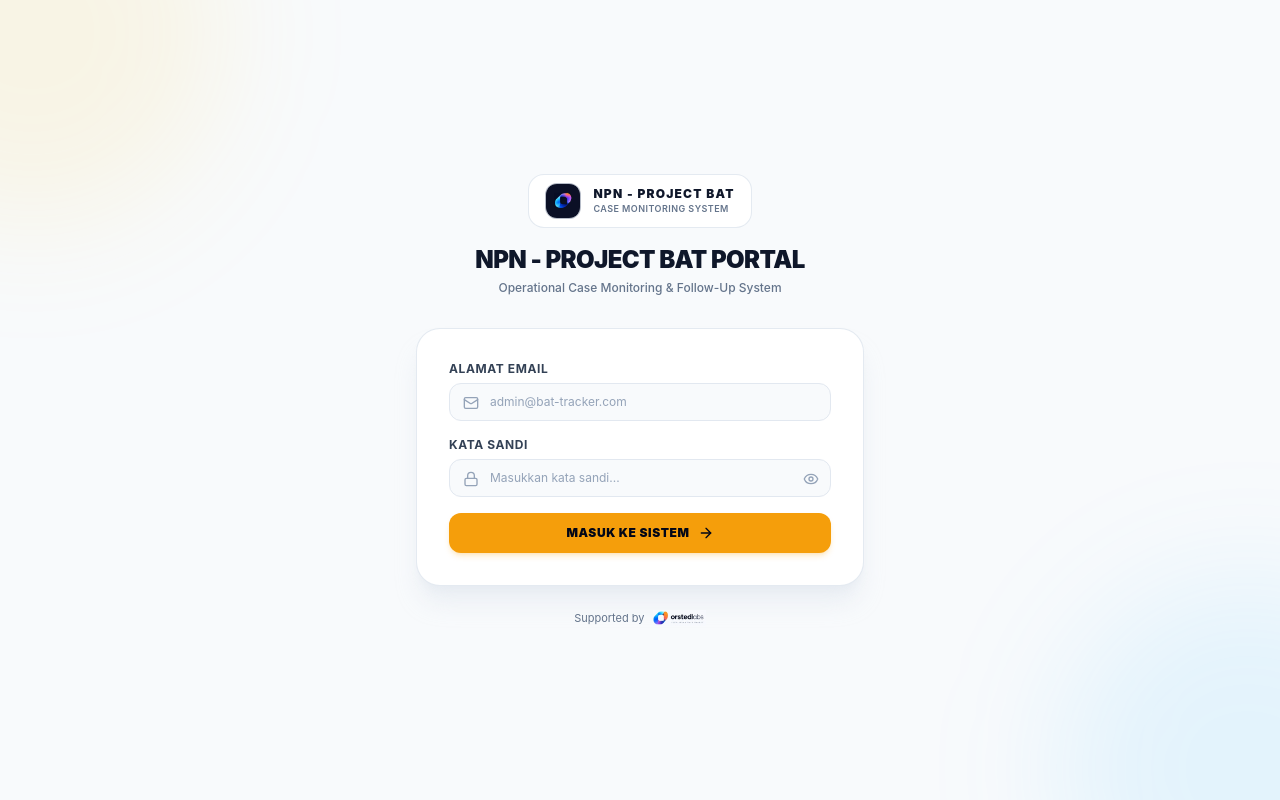
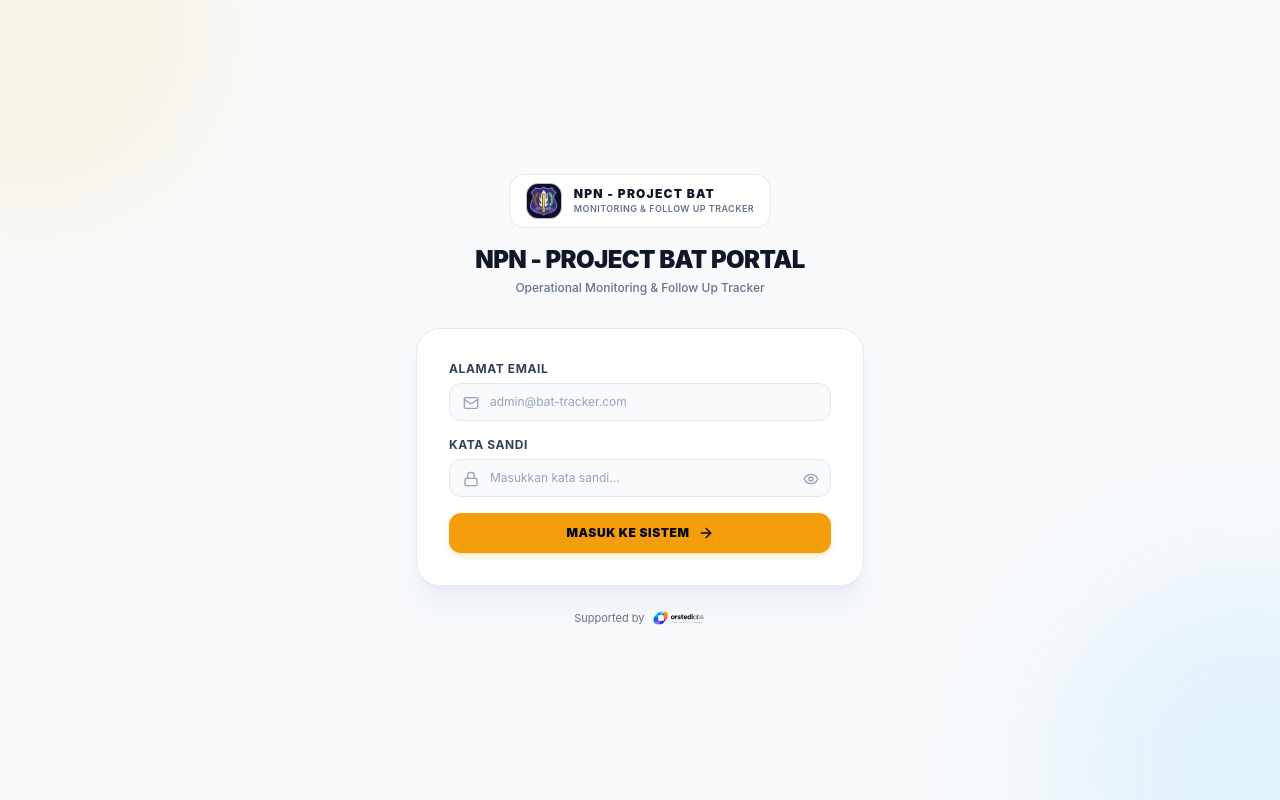
Before and after one commit to aryabatakun-creator/project-bat, a Next.js app: page /auth/login in a window 1280 px wide. Built offline with nearby package versions, Linux system fonts and the light colour scheme; no server answers.

Commit message:
feat(branding): update logo to Satpam badge and adjust wording to Monitoring & Follow Up Tracker

```diff
--- a/src/app/auth/login/page.tsx
+++ b/src/app/auth/login/page.tsx
@@ -91,8 +91,8 @@ export default function LoginPage() {
           <div className="inline-flex items-center gap-3 bg-white border border-slate-200/90 px-4 py-2 rounded-2xl mb-4 shadow-xs">
             <div className="w-9 h-9 rounded-xl bg-[#0B1026] border border-slate-200/80 p-0.5 flex items-center justify-center shadow-xs overflow-hidden shrink-0">
               <img
-                src="/images/orstedlabs-mark.png"
-                alt="OrstedLabs"
+                src="/images/satpam-logo.png"
+                alt="Logo Satpam NPN"
                 className="w-full h-full object-contain"
               />
             </div>
@@ -101,7 +101,7 @@ export default function LoginPage() {
                 NPN - PROJECT BAT
               </span>
               <span className="text-[9px] text-slate-500 font-semibold tracking-wider block">
-                CASE MONITORING SYSTEM
+                MONITORING &amp; FOLLOW UP TRACKER
               </span>
             </div>
           </div>
@@ -110,7 +110,7 @@ export default function LoginPage() {
             NPN - PROJECT BAT PORTAL
           </h1>
           <p className="text-xs text-slate-500 mt-1 font-medium">
-            Operational Case Monitoring &amp; Follow-Up System
+            Operational Monitoring &amp; Follow Up Tracker
           </p>
         </div>
 
--- a/src/app/cases/page.tsx
+++ b/src/app/cases/page.tsx
@@ -210,10 +210,10 @@ export default function CasesPage() {
       <div className="flex flex-col sm:flex-row items-start sm:items-center justify-between gap-3 bg-white p-4 rounded-xl border border-slate-200 shadow-xs">
         <div>
           <h1 className="text-base font-bold text-slate-900 tracking-tight">
-            Case Monitoring &amp; Follow-Up List
+            Monitoring &amp; Follow Up Tracker
           </h1>
           <p className="text-xs text-slate-500">
-            Daftar lengkap seluruh kasus operasional ({filteredCases.length} kasus)
+            Rincian Monitoring &amp; Follow Up Tracker ({filteredCases.length} kasus)
           </p>
         </div>
 
--- a/src/app/layout.tsx
+++ b/src/app/layout.tsx
@@ -10,9 +10,9 @@ export const viewport: Viewport = {
 };
 
 export const metadata: Metadata = {
-  title: "Case Tracker by Orstedlabs - Case Monitoring & Follow-Up Tracker",
-  description: "Operational Case Monitoring System - Case Tracker by Orstedlabs",
-  applicationName: "Case Tracker by Orstedlabs",
+  title: "Project BAT - Monitoring & Follow Up Tracker",
+  description: "Operational Monitoring & Follow Up Tracker - Supported by Orstedlabs",
+  applicationName: "Project BAT Tracker",
   manifest: "/manifest.json",
   icons: {
     icon: [
--- a/src/components/dashboard/ExecutivePrintReport.tsx
+++ b/src/components/dashboard/ExecutivePrintReport.tsx
@@ -190,16 +190,16 @@ export function ExecutivePrintReport({
           <div>
             <div className="flex items-center gap-2.5">
               <img
-                src="/images/orstedlabs-logo-light.png"
-                alt="OrstedLabs"
-                className="h-6 w-auto object-contain"
+                src="/images/satpam-logo.png"
+                alt="Logo Satpam NPN"
+                className="h-7 w-auto object-contain"
               />
               <span className="text-slate-300 font-light text-sm">|</span>
               <span className="bg-slate-900 text-amber-400 font-black text-xs px-2 py-0.5 rounded">
                 NPN - PROJECT BAT
               </span>
               <h1 className="text-base font-black text-slate-900 tracking-tight uppercase">
-                Executive Case Monitoring &amp; Follow-Up Report
+                Executive Monitoring &amp; Follow-Up Report
               </h1>
             </div>
             <p className="text-[10px] text-slate-600 mt-0.5 font-medium">
@@ -429,7 +429,7 @@ export function ExecutivePrintReport({
         <div className="pt-1">
           <div className="flex items-center justify-between mb-1.5">
             <h2 className="text-[10px] font-black uppercase tracking-wider text-slate-900">
-              Rincian Daftar Kasus Operasional ({cases.length} Kasus)
+              Rincian Monitoring &amp; Follow Up Tracker ({cases.length} Kasus)
             </h2>
           </div>
 
--- a/src/components/layout/HeaderBranding.tsx
+++ b/src/components/layout/HeaderBranding.tsx
@@ -22,8 +22,8 @@ export function HeaderBranding() {
         <div className="flex items-center gap-3.5 z-10">
           <div className="w-10 h-10 rounded-xl bg-[#0B1026] border border-slate-700/80 p-1 flex items-center justify-center shrink-0 shadow-md">
             <img
-              src="/images/orstedlabs-mark.png"
-              alt="OrstedLabs"
+              src="/images/satpam-logo.png"
+              alt="Logo Satpam NPN"
               className="w-full h-full object-contain"
             />
           </div>
@@ -32,7 +32,7 @@ export function HeaderBranding() {
             <h1 className="text-base md:text-lg font-black tracking-tight text-white flex items-center gap-2">
               <span>NPN - PROJECT BAT</span>
               <span className="text-[11px] font-bold text-amber-400 px-2 py-0.5 rounded-md bg-amber-500/10 border border-amber-500/30">
-                CASE MONITORING &amp; FOLLOW-UP TRACKER
+                MONITORING &amp; FOLLOW UP TRACKER
               </span>
             </h1>
             <p className="text-[11px] text-slate-400 tracking-wide mt-0.5 flex items-center gap-2 flex-wrap">
--- a/src/components/layout/Sidebar.tsx
+++ b/src/components/layout/Sidebar.tsx
@@ -28,7 +28,7 @@ export function Sidebar() {
       roles: ["admin", "management", "supervisor"],
     },
     {
-      label: "Case Monitoring",
+      label: "Monitoring & Follow Up",
       href: "/cases",
       icon: ClipboardList,
       roles: ["admin", "management", "supervisor"],
@@ -77,8 +77,8 @@ export function Sidebar() {
           <div className="flex items-center gap-3 overflow-hidden">
             <div className="w-9 h-9 rounded-xl bg-[#0B1026] border border-slate-700/80 p-0.5 flex items-center justify-center shadow-md shrink-0 overflow-hidden">
               <img
-                src="/images/orstedlabs-mark.png"
-                alt="OrstedLabs"
+                src="/images/satpam-logo.png"
+                alt="Logo Satpam NPN"
                 className="w-full h-full object-contain"
               />
             </div>
```
Also changed, not shown: public/images/satpam-logo.png (added), public/manifest.json.
